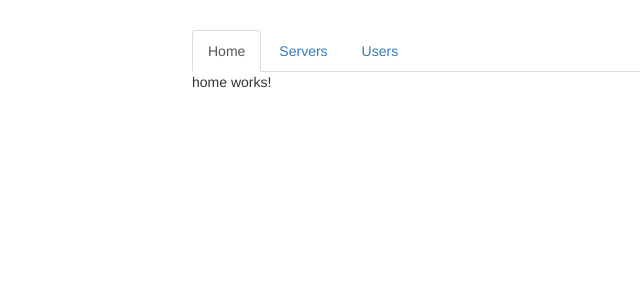
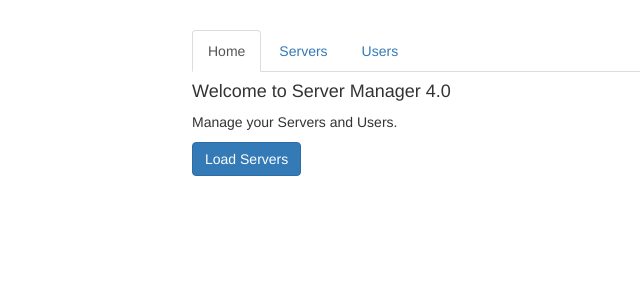
Before and after one commit to uladzimir-yeudakimovich/routing, an Angular app: page / in a window 1280 px wide. Shown: the top 300 px of the page, without its empty margins (73-713 px from the left). Built offline with nearby package versions, Linux system fonts and the light colour scheme.

Commit message:
navigation programmatically

```diff
--- a/src/app/home/home.component.html
+++ b/src/app/home/home.component.html
@@ -1 +1,3 @@
-<p>home works!</p>
+<h4>Welcome to Server Manager 4.0</h4>
+<p>Manage your Servers and Users.</p>
+<button class="btn btn-primary" (click)="onLoadServers()">Load Servers</button>
--- a/src/app/home/home.component.ts
+++ b/src/app/home/home.component.ts
@@ -1,4 +1,5 @@
 import { Component, OnInit } from '@angular/core';
+import { Router } from '@angular/router';
 
 @Component({
   selector: 'app-home',
@@ -7,9 +8,14 @@
 })
 export class HomeComponent implements OnInit {
 
-  constructor() { }
+  constructor(private router: Router) { }
 
   ngOnInit() {
   }
 
+  onLoadServers() {
+    // complex calculation
+    this.router.navigate(['/servers']);
+  }
+
 }
```
